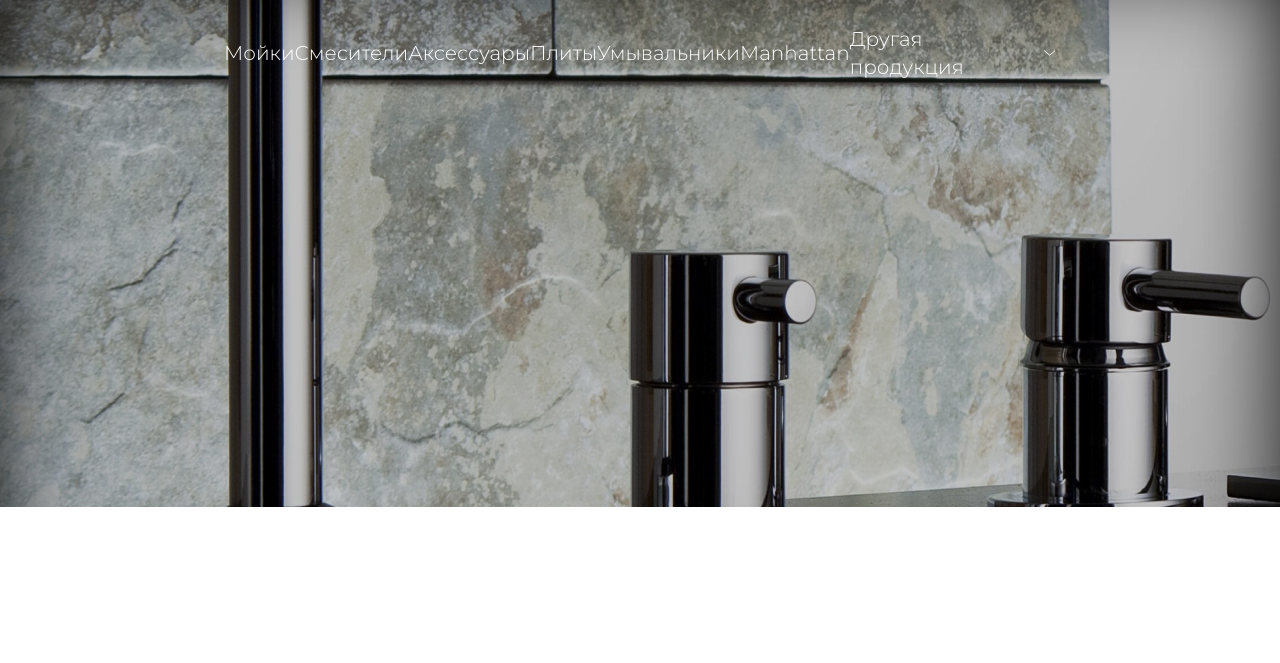
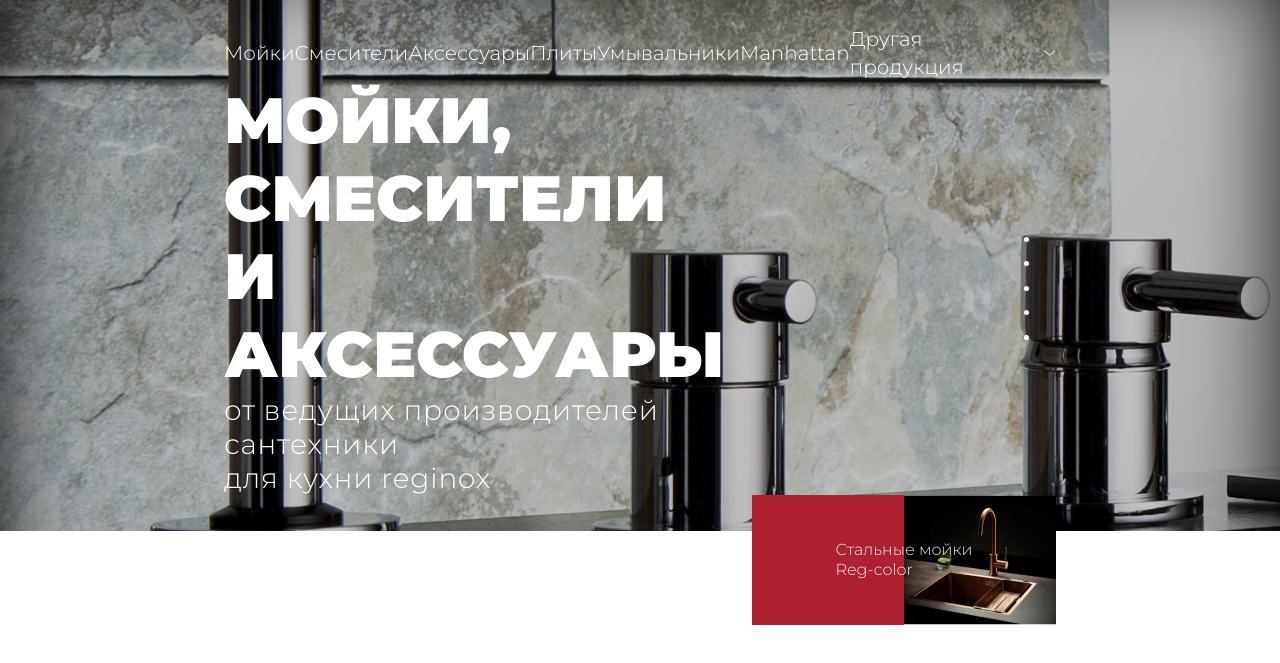
Before and after one commit to UnknownRakon/laba2_5, a plain HTML site: page index.html in a window 1280 px wide. Shown: the part 133-796 px from the top of the page. Drawn offline with Linux system fonts and the light colour scheme.

Commit message:
header-desktop

```diff
--- a/index.html
+++ b/index.html
@@ -78,6 +78,22 @@
                     </li>
                 </ul>
             </nav>
+            <div class="header-heading">
+                <h1>Мойки, смесители<br>и аксессуары</h1>
+                <h2>От ведущих производителей сантехники<br>для кухни Reginox</h2>
+                <ul class="heading-circles">
+                    <li></li>
+                    <li></li>
+                    <li></li>
+                    <li></li>
+                    <li></li>
+                </ul>
+                <div class="heading-redblock">
+                    <div class="redblock"></div>
+                    <img src='img/redblock.png'>
+                    <span>Стальные мойки<br>Reg-color</span>
+                </div>
+            </div>
         </div>
     </header>
 </body>
--- a/style.css
+++ b/style.css
@@ -1,4 +1,4 @@
-@import url('https://fonts.googleapis.com/css2?family=Montserrat:wght@100;300&display=swap');
+@import url('https://fonts.googleapis.com/css2?family=Montserrat:wght@300;900&display=swap');
 *{
     margin: 0;
     padding: 0;
@@ -6,7 +6,7 @@
 header{
     flex: 1;
     background-image: url(img/header_big.jpg);
-    height: 80vh;
+    height: 83vh;
     background-repeat: no-repeat;
     width: 100vw;
     -webkit-box-shadow: 0px 100px 100px -8px rgba(0, 0, 0, 1) inset;
@@ -97,3 +97,88 @@ header{
 .header-navbar svg{
     margin-left: 10px;
 }
+.header-heading{
+    display: grid;
+    grid-template-rows: 2fr 1fr 0.5fr;
+    grid-template-columns: 2fr 1fr 0.1fr;
+    height:59vh;
+}
+.header-heading h1{
+    font-family: Montserrat;
+    font-style: normal;
+    font-weight: 800;
+    font-size: 64px;
+    line-height: 78px;
+    text-transform: uppercase;
+    color: #FFFFFF;
+    grid-row: 1/2;
+    grid-column: 1/2;
+    align-self: end;
+}
+.header-heading h2{
+    font-family: Montserrat;
+    font-style: normal;
+    font-weight: normal;
+    font-size: 28px;
+    line-height: 34px;
+    letter-spacing: 0.03em;
+    color: #FFFFFF;
+    text-transform: lowercase;
+    grid-row: 2/3;
+    grid-column: 1/2;
+    align-self: center;
+}
+.heading-redblock{
+    grid-row: 3/4;
+    grid-column: 1/4;
+    justify-self: end;
+    display: grid;
+    grid-template-columns: repeat(2, 1fr);
+}
+.redblock{
+    grid-column: 1/2;
+    background-color: #AD2131;
+    grid-row: 1/2;
+}
+.heading-redblock img{
+    grid-column: 2/3;
+    width: 100%;
+    height: auto;
+    grid-row: 1/2;
+}
+.heading-redblock span{
+    grid-column: 1/3;
+    grid-row: 1/2;
+    justify-self: center;
+    align-self: center;
+    font-family: Montserrat;
+    font-style: normal;
+    font-weight: normal;
+    font-size: 16px;
+    line-height: 20px;
+    color: #ECECEC;
+}
+.heading-circles{
+    list-style: none;
+    grid-row: 1/3;
+    grid-column: 2/3;
+    align-self: center;
+    justify-self: end;
+    display: flex;
+    justify-content: space-between;
+    align-items: center;
+    flex-direction: column;
+    height: 25%;
+}
+.heading-circles li{
+    display: block;
+    background: #FFFFFF;
+    border-radius: 100%;
+    width: 5px;
+    height: 5px;
+    transition: 0.5s;
+}
+.heading-circles li:hover{
+    background: #AD2131;
+    transform: scale(2);
+}
```
Also changed, not shown: img/redblock.jpg (added), img/redblock.png (added).
